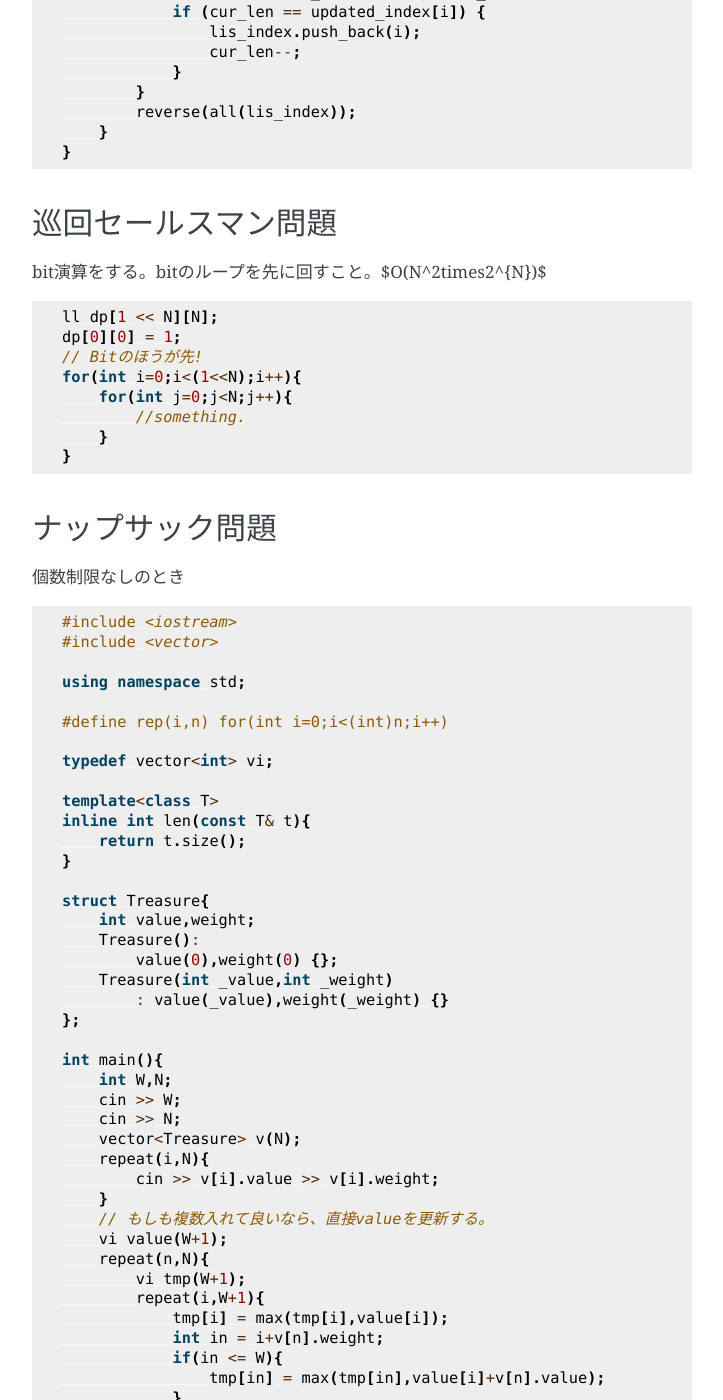
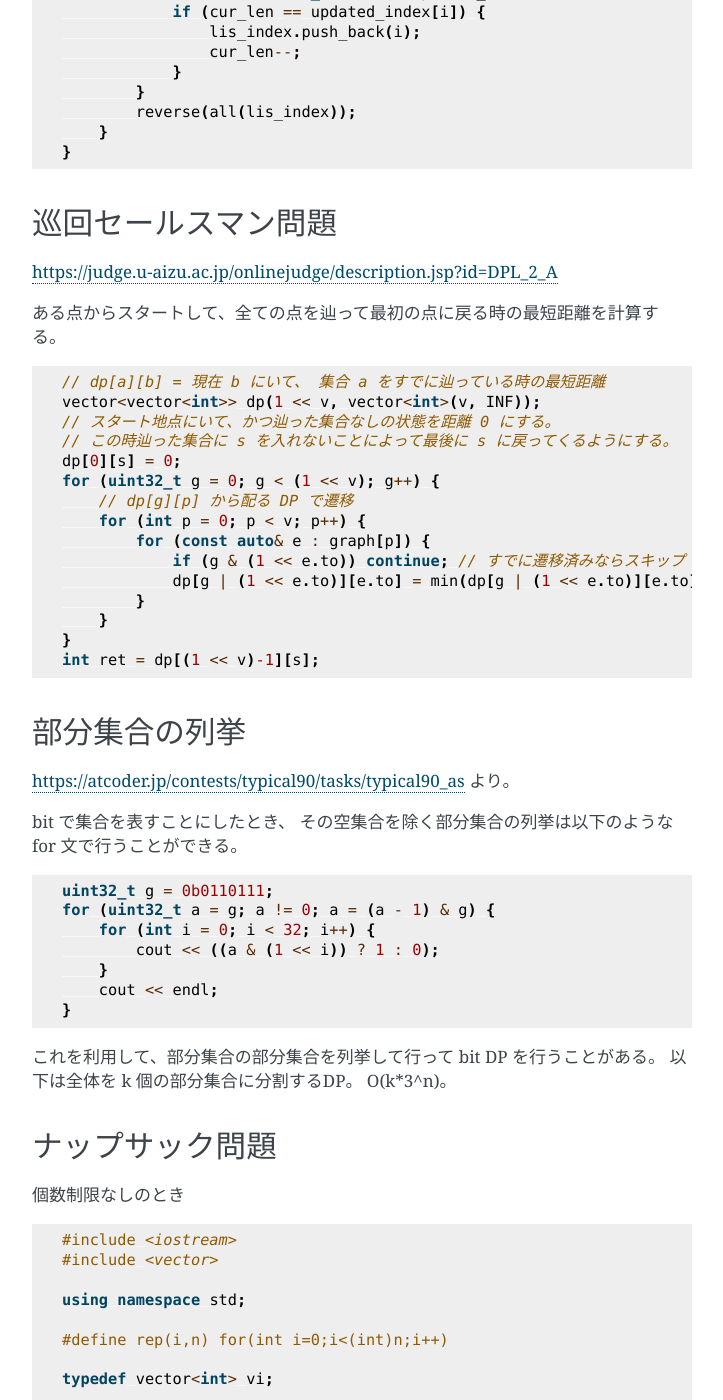
Before and after one commit to tomoki/AlgoLib, a Sphinx documentation site: the page built from source/dp.rst, in a window 1280 px wide and 1400 px high, scrolled down 1683 px. Shown: the whole window, without its empty margins (388-1111 px from the left). Built offline with Sphinx 7.4.7, drawn with Linux system fonts in a browser that asks for light colours.

Commit message:
Update bitdp

```diff
--- a/source/dp.rst
+++ b/source/dp.rst
@@ -95,16 +95,58 @@ Longest Increasing Subsequence (LIS)
 ****************************************
 巡回セールスマン問題
 ****************************************
-bit演算をする。bitのループを先に回すこと。$O(N^2\times2^{N})$
+
+https://judge.u-aizu.ac.jp/onlinejudge/description.jsp?id=DPL_2_A
+
+ある点からスタートして、全ての点を辿って最初の点に戻る時の最短距離を計算する。
 
 .. code-block:: cpp
 
-    ll dp[1 << N][N];
-    dp[0][0] = 1;
-    // Bitのほうが先!
-    for(int i=0;i<(1<<N);i++){
-        for(int j=0;j<N;j++){
-            //something.
+    // dp[a][b] = 現在 b にいて、 集合 a をすでに辿っている時の最短距離
+    vector<vector<int>> dp(1 << v, vector<int>(v, INF));
+    // スタート地点にいて、かつ辿った集合なしの状態を距離 0 にする。
+    // この時辿った集合に s を入れないことによって最後に s に戻ってくるようにする。
+    dp[0][s] = 0;
+    for (uint32_t g = 0; g < (1 << v); g++) {
+        // dp[g][p] から配る DP で遷移
+        for (int p = 0; p < v; p++) {
+            for (const auto& e : graph[p]) {
+                if (g & (1 << e.to)) continue; // すでに遷移済みならスキップ
+                dp[g | (1 << e.to)][e.to] = min(dp[g | (1 << e.to)][e.to], dp[g][p] + e.value);
+            }
+        }
+    }
+    int ret = dp[(1 << v)-1][s];
+
+****************************************
+部分集合の列挙
+****************************************
+
+https://atcoder.jp/contests/typical90/tasks/typical90_as より。
+
+bit で集合を表すことにしたとき、 その空集合を除く部分集合の列挙は以下のような for 文で行うことができる。
+
+.. code-block:: cpp
+
+    uint32_t g = 0b0110111;
+    for (uint32_t a = g; a != 0; a = (a - 1) & g) {
+        for (int i = 0; i < 32; i++) {
+            cout << ((a & (1 << i)) ? 1 : 0);
+        }
+        cout << endl;
+    }
+
+これを利用して、部分集合の部分集合を列挙して行って bit DP を行うことがある。 以下は全体を k 個の部分集合に分割するDP。 O(k*3^n)。
+
+.. code-block:: cpp
+    vector<vector<ll>> dp(k + 1, vector<ll>(1 << n, 1ll << 62));
+    dp[0][0] = 0;
+
+    for (int cnt = 1; cnt <= k; cnt++) {
+        for (int g = 1; g < (1 << n); g++) {
+            for (int a = g; a != 0; a = (a - 1) & g) {
+                chmin(dp[cnt][g], max(dp[cnt-1][g-a], max_dist[a]));
+            }
         }
     }
 
```
